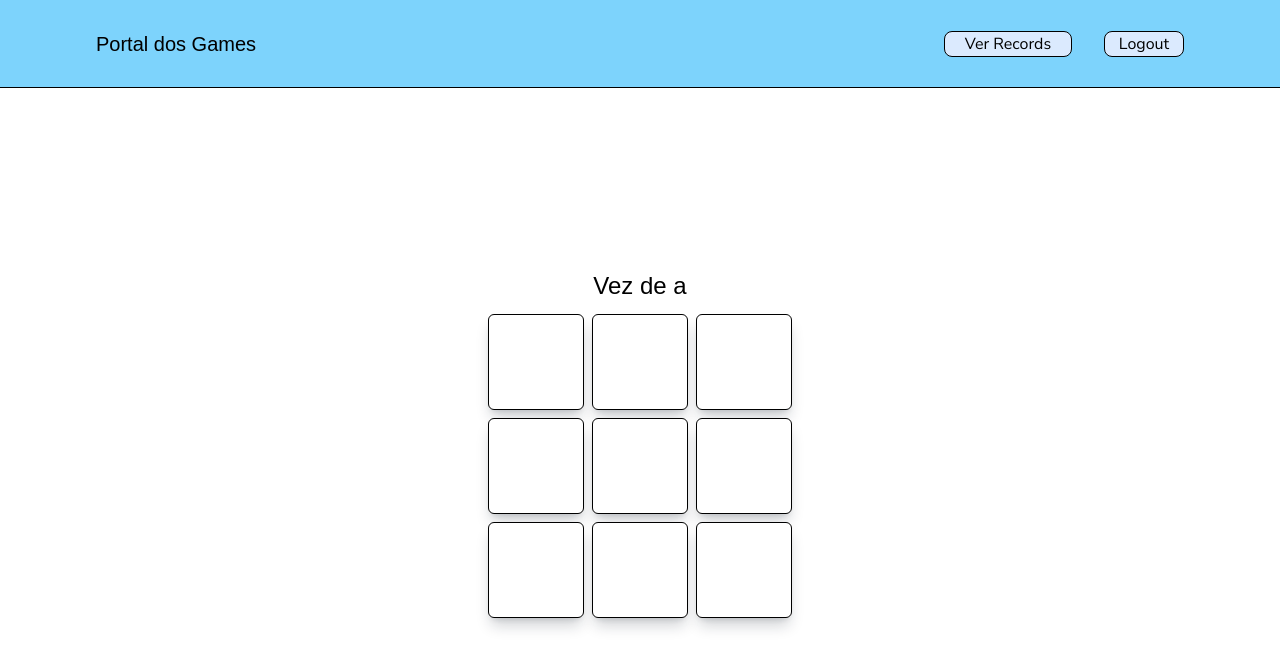
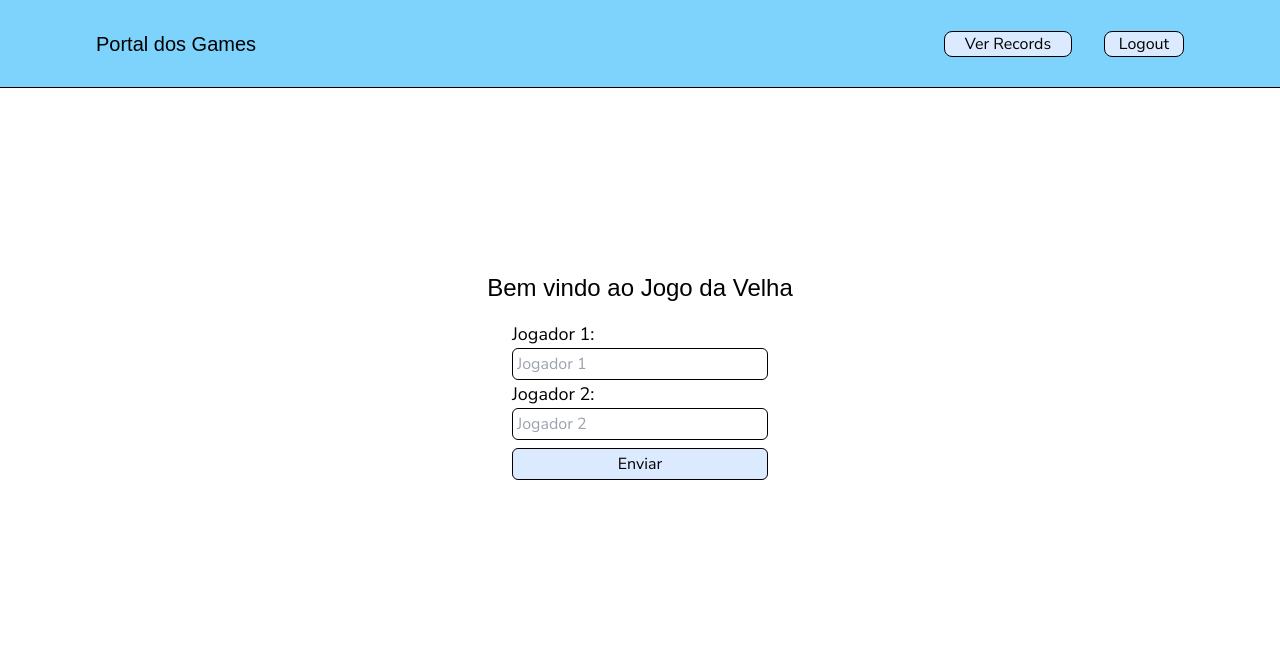
Before and after one commit to carlosbolzanell/Nextjs, a Next.js app: page /jogoVelha in a window 1280 px wide. Shown: the top 668 px of the page. Built offline with nearby package versions, Linux system fonts and the light colour scheme; a web font is replaced by a local one.

Commit message:
Comaçando a implementação do jogo da forca

```diff
--- /dev/null
+++ b/src/app/(authenticaded)/jogoForca/page.tsx
@@ -0,0 +1,54 @@
+'use client'
+import Button from '@/components/Button'
+import Input from '@/components/Input'
+import React, { useState } from 'react'
+
+function jogoForca() {
+  const [palavra, setPalavra] = useState("")
+  const [isPalavra, setIsPalavra] = useState(false)
+  if(isPalavra) return <Jogo palavra={palavra} />
+  return <Menu palavra={palavra} setPalavra={setPalavra} setIsPalavra={setIsPalavra}/>
+}
+type menuType = {
+    palavra: string,
+    setPalavra: React.Dispatch<React.SetStateAction<string>>,
+    setIsPalavra: React.Dispatch<React.SetStateAction<boolean>>
+}
+
+const Menu = ({palavra, setPalavra, setIsPalavra}: menuType) =>{
+    const handleClick = () =>{
+        if (palavra === "" ) {
+            alert("Erro, digite uma palavra válida");
+        } else {
+            setIsPalavra(true);
+        }
+    }
+    return(
+        <div className='flex flex-col justify-center items-center h-[72vh]'>
+            <h1 className='font-font2 text-2xl mb-4'>Bem vindo ao Jogo da Forca</h1>
+            <div className='w-[20%] max-w-[20%]'>
+                <Input label={'Palavra: ' + palavra} placeHolder='Jogador 1' onChange={setPalavra} type={"text"} />
+                <div className='h-8 mt-2'>
+                    <Button texto='Enviar' onClick={handleClick} />
+                </div>
+            </div>
+        </div>
+    )
+}
+type jogoType = {
+    palavra: string
+}
+
+const Jogo = ({palavra}: jogoType) =>{
+    const palavraInicial = palavra.split('').map((char)=>{
+        return char !== " " ? "_ " : '\u00A0';
+    })
+    const [linhasPalavra, setLinhaPalavras] = useState(palavraInicial.join(""));
+    const handleClick = () =>{
+    }
+    return(
+        <div onClick={handleClick} className="text-4xl flex items-center justify-center">{linhasPalavra}</div>
+    )
+}
+
+export default jogoForca
--- a/src/app/(authenticaded)/jogoVelha/page.tsx
+++ b/src/app/(authenticaded)/jogoVelha/page.tsx
@@ -7,9 +7,8 @@ export default function jogoVelha() {
     const [player1, setPlayer1] = useState("");
     const [player2, setPlayer2] = useState("");
     const [hasNomes, setHasNomes] = useState(false)
-    //if(hasNomes) return <Jogo player1={player1} player2={player2}/>
-    //return <Menu setHasNomes={setHasNomes} setPlayer1={setPlayer1} setPlayer2={setPlayer2} player1={player1} player2={player2}/>;
-    return <Jogo player1={"a"} player2={"b"} />
+    if(hasNomes) return <Jogo player1={player1} player2={player2}/>
+    return <Menu setHasNomes={setHasNomes} setPlayer1={setPlayer1} setPlayer2={setPlayer2} player1={player1} player2={player2}/>;
 }
 type TypeMenu = {
     setHasNomes: React.Dispatch<React.SetStateAction<boolean>>,
@@ -56,6 +55,7 @@ const tabuleiro = [
 const Jogo = ({ player1, player2 }: JogoType) => {
     const [tabuleiroJogo, setTabuleiroJogo] = useState([[...tabuleiro[0]],[...tabuleiro[1]],[...tabuleiro[2]]]);
     const [playerVez, setPlayerVez] = useState(player1)
+    const [empate, setEmpate] = useState(false);
     const [vencedor, setVencedor] = useState(false);
 
     useEffect(()=>{
@@ -110,8 +110,7 @@ const Jogo = ({ player1, player2 }: JogoType) => {
             })
         })
         if(contEmpate == 9 && !vencedorTemporario){
-            setPlayerVez("Empatado");
-            setVencedor(true);
+            setEmpate(true);
         }
 
     }
@@ -139,11 +138,11 @@ const Jogo = ({ player1, player2 }: JogoType) => {
 
     const mensagem = () =>{
         if(!vencedor){
+            if(empate){
+                return ("Deu velha!")
+            }
             return("Vez de " + playerVez)
         }else{
-            if(playerVez === "Empatado"){
-                return("Deu velha!")
-            }
             return((playerVez == player1? player2 : player1)+ " Venceu!")
         }
     }
@@ -151,13 +150,14 @@ const Jogo = ({ player1, player2 }: JogoType) => {
         setTabuleiroJogo(tabuleiro)
         setPlayerVez(playerVez)
         setVencedor(false)
+        setEmpate(false)
     }
     return (
-        <div className={`flex flex-col justify-center items-center h-[89vh] duration-100 ${(vencedor && mensagem() != "Deu velha!" ? (playerVez == player1 ? "bg-sky-300":"bg-red-200"): "bg-white")}`}>
+        <div className={`flex flex-col justify-center items-center h-[89vh] duration-100 ${(vencedor ? (playerVez == player1 ? "bg-sky-300":"bg-red-200"): "bg-white")}`}>
             <p className='font-font2 text-2xl mb-3'>{mensagem()}</p>
             {renderTabuleiro()}
-            {vencedor &&(
-                <button className={`absolute bottom-14 align-middle font-font1 font-bold text-center uppercase transition-all text-xs py-3 px-6 rounded-lg ${(vencedor && mensagem() != "Deu velha!" ? (playerVez == player1 ? "bg-red-200 text-black": "bg-sky-300 text-black"): "bg-gray-500 text-white")} shadow-md shadow-gray-900/10 hover:shadow-lg hover:shadow-gray-900/20 focus:opacity-[0.85] focus:shadow-none`} onClick={()=>zerarGame()}>Reiniciar</button>
+            {(vencedor || empate) &&(
+                <button className={`absolute bottom-10 align-middle font-font1 font-bold text-center uppercase transition-all text-xs py-3 px-6 rounded-lg ${(vencedor ? (playerVez == player1 ? "bg-red-200 text-black": "bg-sky-300 text-black"): "bg-gray-500 text-white")} shadow-md shadow-gray-900/10 hover:shadow-lg hover:shadow-gray-900/20 focus:opacity-[0.85] focus:shadow-none`} onClick={()=>zerarGame()}>Reiniciar</button>
             )}
         </div>
     )
```
